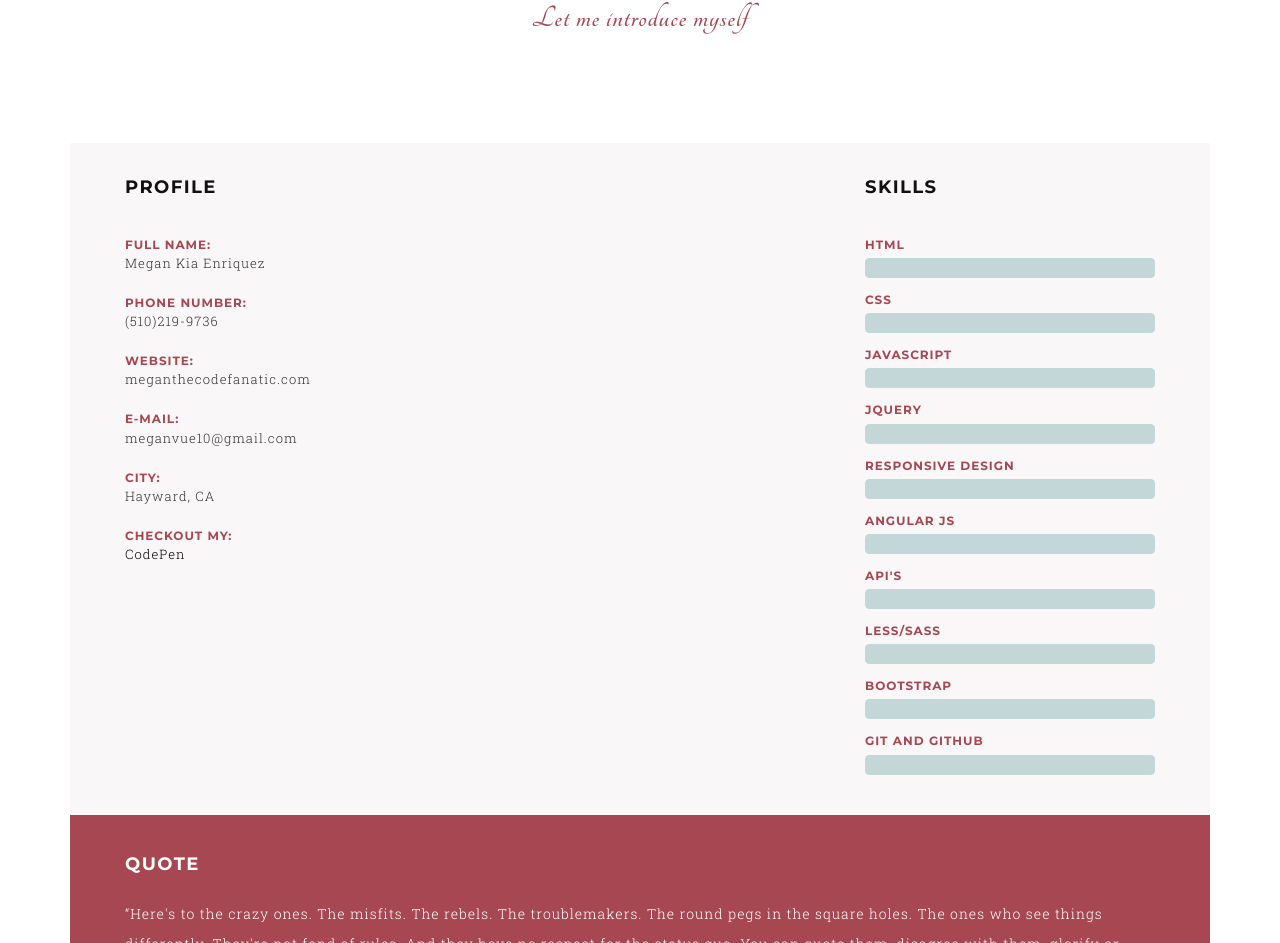
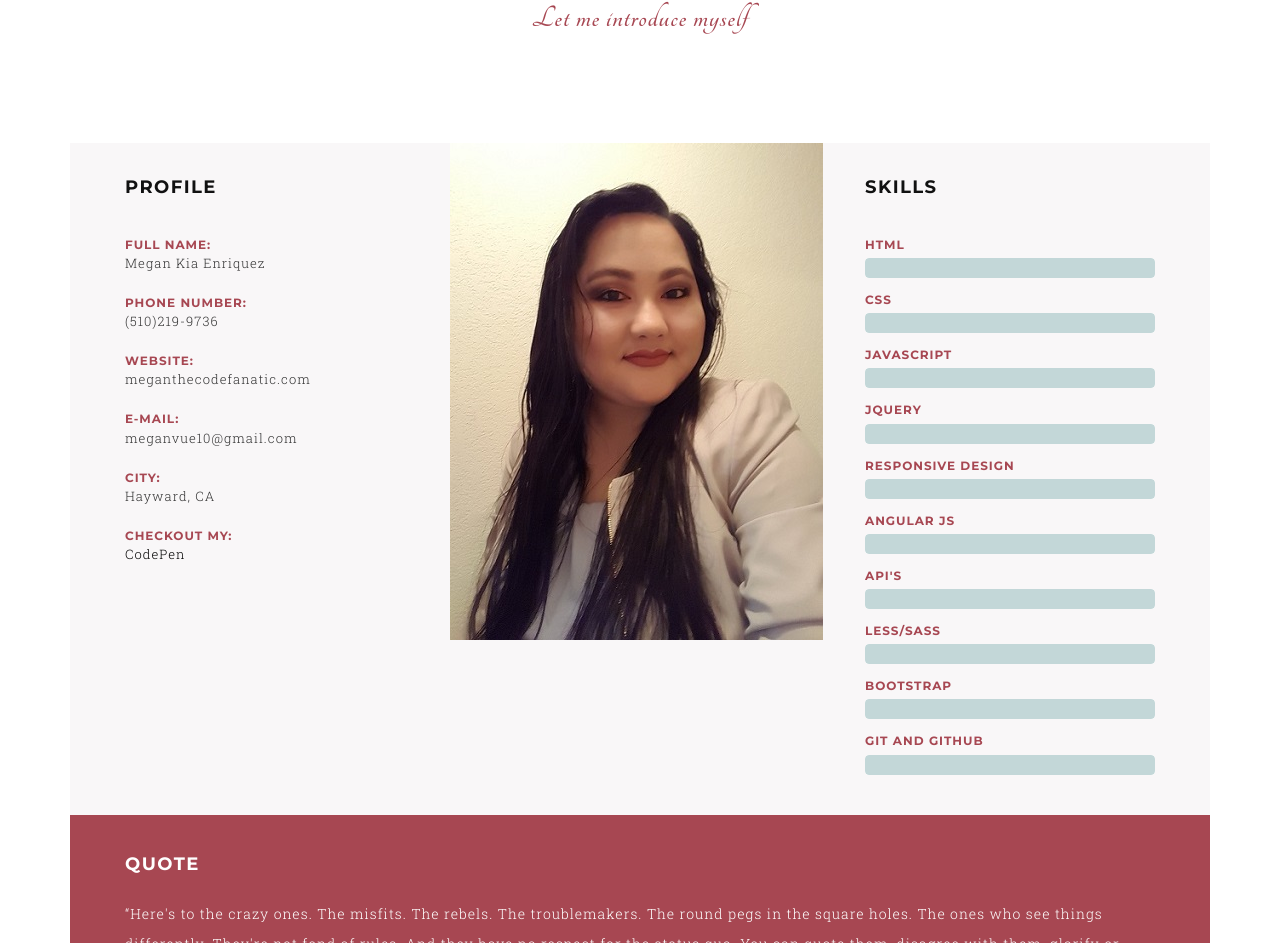
Before and after one commit to megenri92/portfolio, a plain HTML site: page dora/index.html in a window 1280 px wide. Shown: the part 4783-5726 px from the top of the page. Drawn offline with Linux system fonts and the light colour scheme.

Commit message:
Update index.html

```diff
--- a/dora/index.html
+++ b/dora/index.html
@@ -154,7 +154,7 @@
             </div>
 
             <div class="col-md-4 col-sm-3 col-xs-12">
-            <img src="assets/images/meg.jpg" alt="">
+            <img src="assets/images/megan.jpg" alt="">
             </div>
             </div>
 
```
